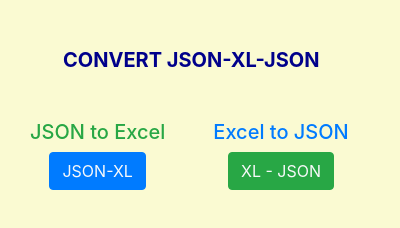
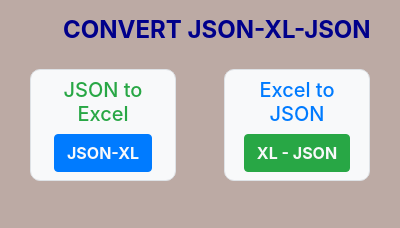
Before and after one commit to lalithakunchala/jsonToCSv, a browser extension: page popup.html in a window 400 px wide. Drawn offline with nearby package versions, Linux system fonts and the light colour scheme.

Commit message:
button css

```diff
--- a/popup.html
+++ b/popup.html
@@ -6,21 +6,21 @@
     <!-- <link rel="stylesheet" href="./style.css"> -->
     <link rel="stylesheet" href="https://stackpath.bootstrapcdn.com/bootstrap/4.5.0/css/bootstrap.min.css" integrity="sha384-9aIt2nRpC12Uk9gS9baDl411NQApFmC26EwAOH8WgZl5MYYxFfc+NcPb1dKGj7Sk" crossorigin="anonymous">
 </head>
-<body style="background-color: lightgoldenrodyellow;">
-    <div class ="container mt-5 mb-5">
-        <h5 class="ml-5 font-weight-bold" style="color: darkblue">CONVERT JSON-XL-JSON</h5>
-    <div  style="background-color: lightgoldenrodyellow;"class ="d-flex container mt-5 mb-5">
+<body style="background-color: #bcaaa4;">
+    <div class ="container mt-3 mb-5">
+        <h4 class="ml-5 font-weight-bold" style="color: darkblue">CONVERT JSON-XL-JSON</h5>
+    <div  class ="d-flex container mt-4 ">
 
-        <div class="mr-5 " style="text-align: center;">
+        <div class="mr-5 border p-2 bg-light" style="border-radius:10px; text-align: center;">
             <h5 class="text-success">JSON to Excel</h5>
             <button class="btn btn-primary ">
-               <a class="text-light" href="https://ssrikanth4c.github.io/firefox-add-on/"> JSON-XL</a>
+               <a class="text-light font-weight-bold" href="https://ssrikanth4c.github.io/firefox-add-on/"> JSON-XL</a>
             </button>
         </div>
-        <div style="text-align: center;">
+        <div style="text-align: center;border-radius:10px" class="border p-2 bg-light">
             <h5 class="text-primary">Excel  to JSON </h5>
             <button  class="btn btn-success bg-blue">
-                <a class="text-light" href="https://ssrikanth4c.github.io/firefox-add-on/excel-to-json/">XL - JSON</a>
+                <a class="text-light font-weight-bold" href="https://ssrikanth4c.github.io/firefox-add-on/excel-to-json/">XL - JSON</a>
             </button>
         </div>
     </div>
```
